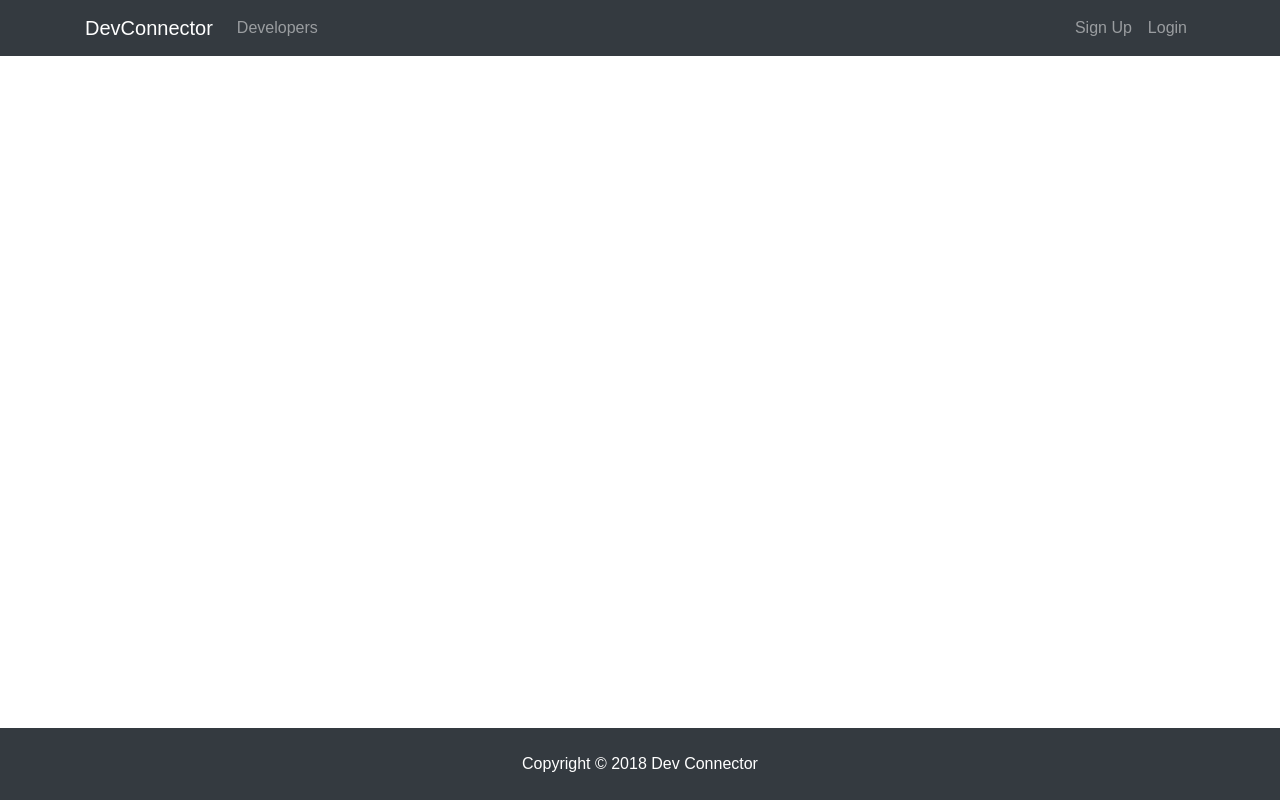
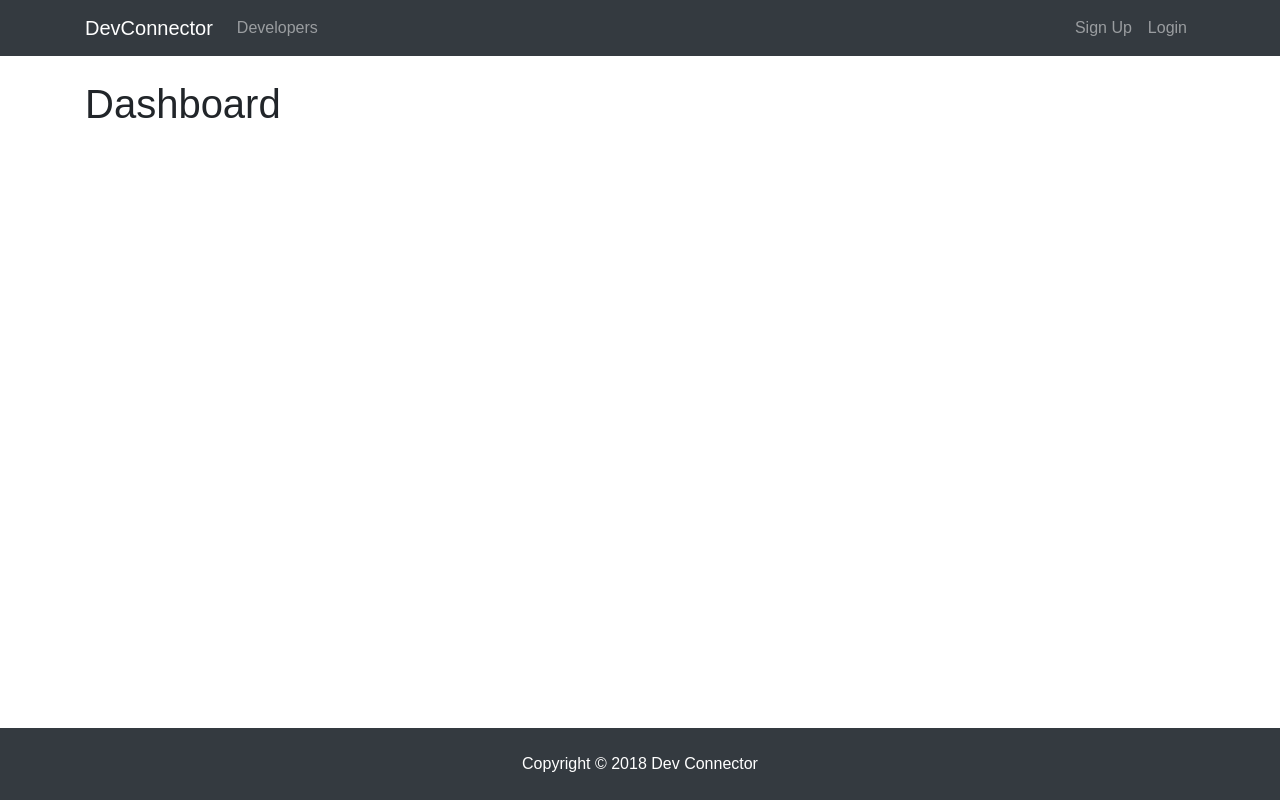
Before and after one commit to arestch/Dev-SocNetwork, a React (Create React App) app in the folder client/: page /dashboard in a window 1280 px wide. Built offline with nearby package versions, Linux system fonts and the light colour scheme; no server answers.

Commit message:
created dashboard, added clearing profile on logout

```diff
--- a/client/src/App.js
+++ b/client/src/App.js
@@ -6,9 +6,11 @@
 import { setCurrentUser } from "./actions/authActions";
 import { logoutUser } from "./actions/authActions";
 import store from "./store";
+import { clearCurrentProfile } from "./actions/profileActions";
 
 import Navbar from "./components/layout/Navbar";
 import Footer from "./components/layout/Footer";
+import Dashboard from "./components/dashboard/dashboard";
 import Login from "./components/auth/Login";
 import Register from "./components/auth/Register";
 import Landing from "./components/layout/Landing";
@@ -30,7 +32,8 @@
   if (decoded.exp < currentTime) {
     // Logout user
     store.dispatch(logoutUser());
-    // TODO: Clear current profile
+    // Clear current profile
+    store.dispatch(clearCurrentProfile());
     // Redirect to login
     window.location.href = "/login";
   }
@@ -47,6 +50,7 @@
             <div className="container">
               <Route exact path="/login" component={Login} />
               <Route exact path="/register" component={Register} />
+              <Route exact path="/dashboard" component={Dashboard} />
             </div>
             <Footer />
           </div>
--- /dev/null
+++ b/client/src/components/dashboard/dashboard.js
@@ -0,0 +1,22 @@
+import React, { Component } from "react";
+import { connect } from "react-redux";
+import PropTypes from "prop-types";
+import { getCurrentProfile } from "../../actions/profileActions";
+
+class Dashboard extends Component {
+  componentDidMount() {
+    this.props.getCurrentProfile();
+  }
+  render() {
+    return (
+      <div>
+        <h1> Dashboard </h1>
+      </div>
+    );
+  }
+}
+
+export default connect(
+  null,
+  { getCurrentProfile }
+)(Dashboard);
--- a/client/src/components/layout/Navbar.js
+++ b/client/src/components/layout/Navbar.js
@@ -1,13 +1,16 @@
 import React, { Component } from "react";
 import { Link } from "react-router-dom";
 import PropTypes from "prop-types";
-import { logoutUser } from "../../actions/authActions";
 import { connect } from "react-redux";
 import { withRouter } from "react-router-dom";
+
+import { logoutUser } from "../../actions/authActions";
+import { clearCurrentProfile } from "../../actions/profileActions";
 
 class Navbar extends Component {
   onLogoutClick(e) {
     e.preventDefault();
+    this.props.clearCurrentProfile();
     this.props.logoutUser(this.props.history);
   }
 
@@ -84,7 +87,8 @@
 
 Navbar.propTypes = {
   logoutUser: PropTypes.func.isRequired,
-  auth: PropTypes.object.isRequired
+  auth: PropTypes.object.isRequired,
+  clearCurrentProfile: PropTypes.func.isRequired
 };
 
 const mapStateToProps = state => ({
@@ -93,5 +97,5 @@
 
 export default connect(
   mapStateToProps,
-  { logoutUser }
+  { logoutUser, clearCurrentProfile }
 )(withRouter(Navbar));
```
